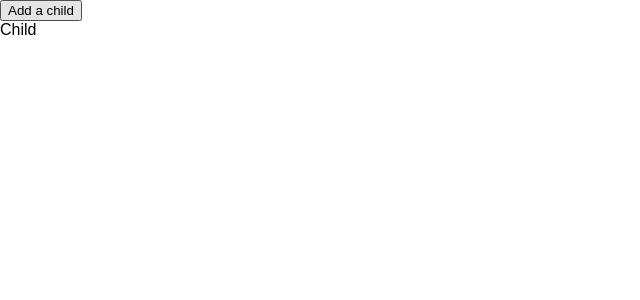
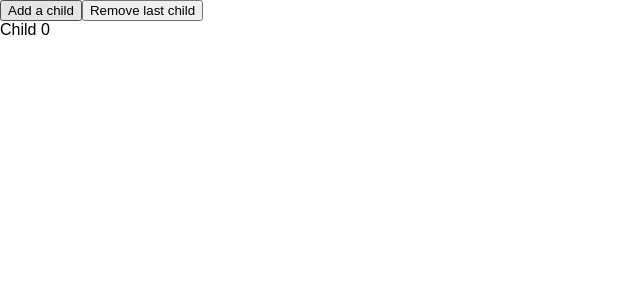
Before and after one commit to behnum/react-sandbox, a React (Create React App) app: page / in a window 1280 px wide. Both pictures are taken after a click on the button "Add a child". Shown: the top 300 px of the page, without its empty margins (0-640 px from the left). Built offline with nearby package versions, Linux system fonts and the light colour scheme.

Commit message:
Add Remove Button

```diff
--- a/src/App.js
+++ b/src/App.js
@@ -16,7 +16,10 @@ class App extends Component {
     }
 
     return (
-      <Parent addClick={this.onAddClick.bind(this)}>
+      <Parent
+      addClick={this.onAddClick.bind(this)}
+      removeClick={this.onRemoveClick.bind(this)}
+      >
         {children}
       </Parent>
     );
@@ -27,6 +30,12 @@ class App extends Component {
       numChildren: this.state.numChildren + 1
     });
   }
+
+  onRemoveClick() {
+    this.setState({
+      numChildren: this.state.numChildren - 1
+    });
+  }
 }
 
 class Parent extends Component {
@@ -34,6 +43,8 @@ class Parent extends Component {
     return (
       <div>
         <button onClick={this.props.addClick}>Add a child</button>
+
+        <button onClick={this.props.removeClick}>Remove last child</button>
 
         {this.props.children}
       </div>
@@ -43,7 +54,7 @@ class Parent extends Component {
 
 class Child extends Component {
   render() {
-    return <div>Child</div>;
+    return <div>Child {this.props.number}</div>;
   }
 }
 
```
